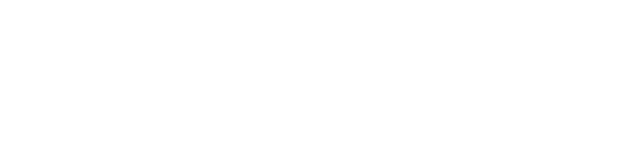
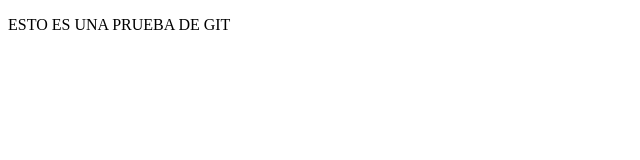
Before and after one commit to Polskivus/ej6-control-versiones, a plain HTML site: page index.html in a window 1280 px wide. Shown: the whole page, without its empty margins (0-640 px from the left). Drawn offline with Linux system fonts and the light colour scheme.

Commit message:
PRIMER COMMIT

```diff
--- a/index.html
+++ b/index.html
@@ -7,6 +7,8 @@
     <title>Document</title>
 </head>
 <body>
-
+    <p>
+        ESTO ES UNA PRUEBA DE GIT
+    </p>
 </body>
 </html>
```
